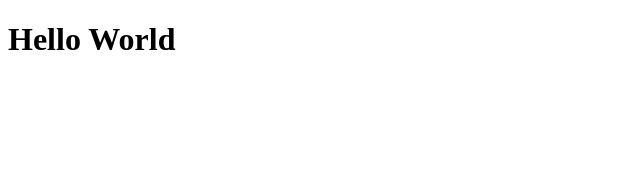
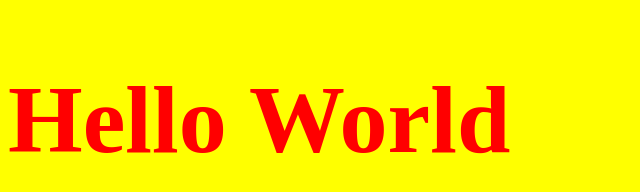
Before and after one commit to avinkana-1737557/avinkana-1737557.github.io, a plain HTML site: page index.html in a window 1280 px wide. Shown: the whole page, without its empty margins (0-640 px from the left). Drawn offline with Linux system fonts and the light colour scheme.

Commit message:
Update index.html

```diff
--- a/index.html
+++ b/index.html
@@ -1,9 +1,10 @@
 <!DOCTYPE html>
 <html>
+    <body bgcolor="#ffff00">
     <head>
         <title>Hello World</title>
     </head>
     <body>
-        <h1>Hello World</h1>
+        <font size="80"><font color="red"><h1>Hello World</h1></font>
     </body>
 </html>
```
